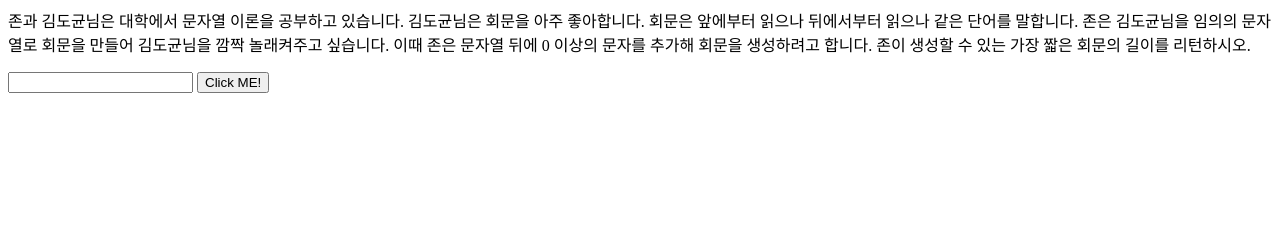
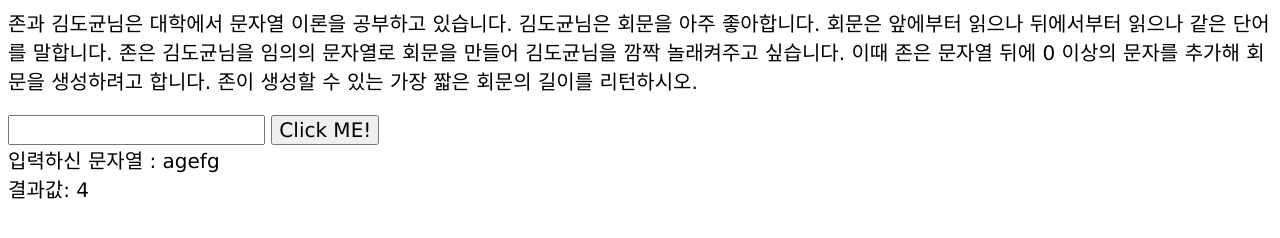
Before and after one commit to ddalpange/Algorithm, a plain HTML site: page makePalindrome2.html in a window 1280 px wide. Drawn offline with Linux system fonts and the light colour scheme.

Commit message:
#4 회문만들기 2 변수명 변경

```diff
--- a/makePalindrome2.html
+++ b/makePalindrome2.html
@@ -2,6 +2,12 @@
   <head>
     <meta charset="utf-8" />
     <title>회문2</title>
+    <style>
+      * {
+        font-family: Verdana, Geneva, Tahoma, sans-serif;
+        font-size: 20px;
+      }
+    </style>
   </head>
   <body>
     <p>존과 김도균님은 대학에서 문자열 이론을 공부하고 있습니다.
@@ -27,12 +33,12 @@
       }
 
       let makePalindrome = function(test) {
-        let s = inputString.value || test;
+        let orginString = inputString.value || test;
         let minPalindromeLength = null;
-        console.log(`========${s}==========`);
-        for(let i = s.length/2; i <= s.length; i++) {
-          let left = s.getLeftPart(i);
-          let right = s.getRightPart(i);
+        console.log(`======== "${orginString}" ==========`);
+        for(let i = orginString.length/2; i <= orginString.length; i++) {
+          let left = orginString.getLeftPart(i);
+          let right = orginString.getRightPart(i);
           if(left.reverse().indexOf(right) == 0) {
             minPalindromeLength = left.length - right.length;
             console.log('left', left);
@@ -40,9 +46,10 @@
             console.log('i', i);
             break;
           }
+
         }
         console.log('result', minPalindromeLength);
-
+        result.innerHTML = `입력하신 문자열 : ${orginString} <br />결과값: ${minPalindromeLength}`;
       }
       let testCases = ["1234", "abcdefg", "aba", "bbb", "agefg"];
       testCases.map((item, i)=> {
```
Also changed, not shown: 2 other files.
